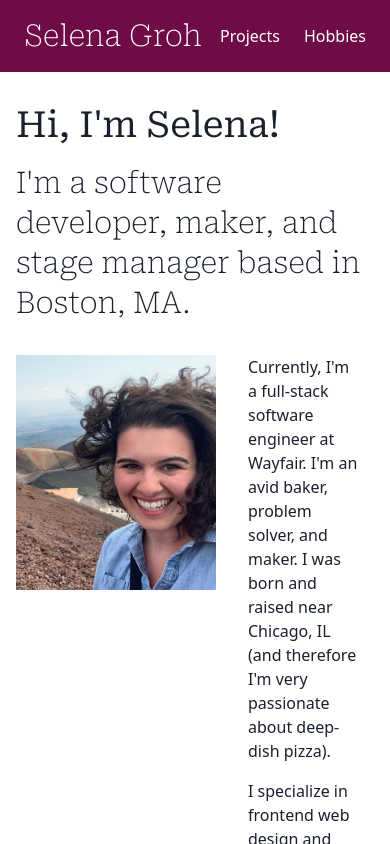
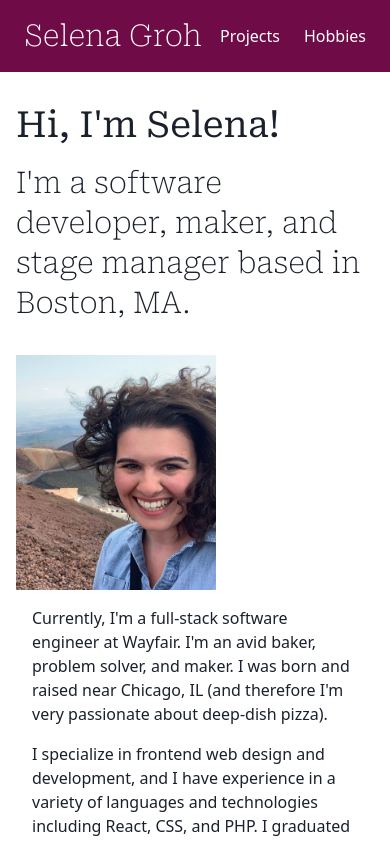
Before and after one commit to selena-groh/selena-groh-next, a Next.js app: page / in a window 390 px wide. Shown: the top 844 px of the page. Built offline with nearby package versions, Linux system fonts and the light colour scheme.

Commit message:
Fix mobile responsive to be column

```diff
--- a/pages/index.js
+++ b/pages/index.js
@@ -14,7 +14,7 @@ export default function Home() {
         I'm a software developer, maker, and stage manager based in Boston, MA.
       </Heading>
       <Flex
-        flexDirection={{ sm: "column", md: "row" }}
+        flexDirection={{ base: "column", md: "row" }}
         gap={4}
         alignItems="flex-start"
       >
```
